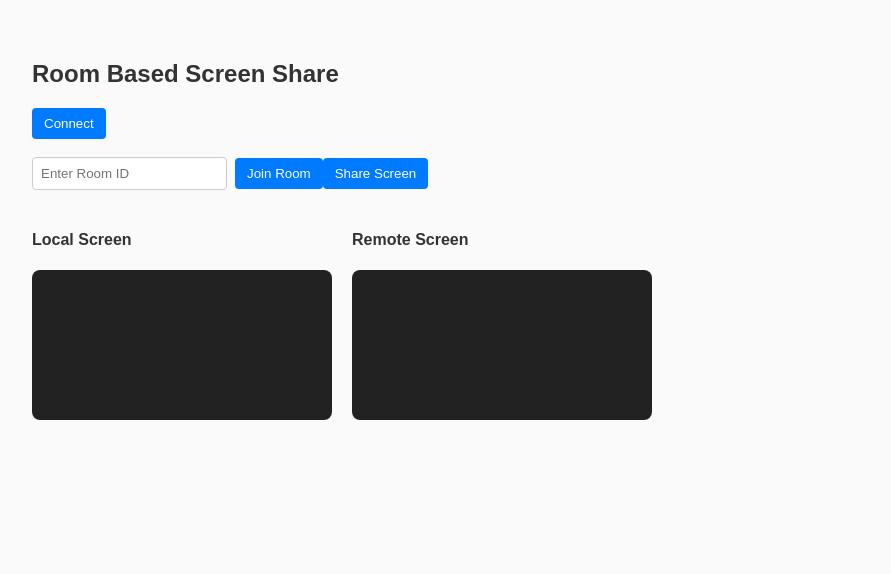
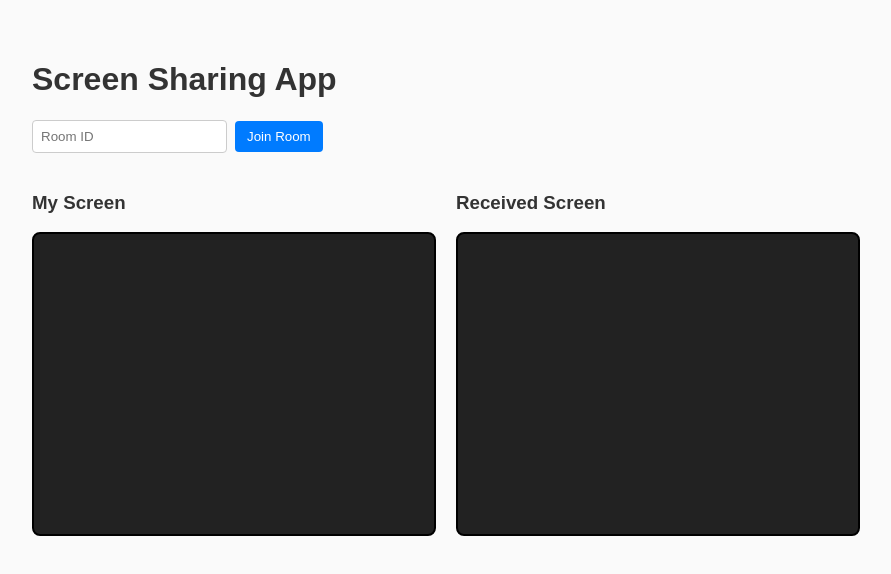
Before and after one commit to mahima-kamat/screen-sharing-frontend, a React (Vite) app: page / in a window 1280 px wide. Shown: the top 574 px of the page, without its empty margins (8-899 px from the left). Built offline with nearby package versions, Linux system fonts and the light colour scheme.

Commit message:
fix screen sharing app

```diff
--- a/src/App.jsx
+++ b/src/App.jsx
@@ -3,149 +3,200 @@ import io from "socket.io-client";
 
 export default function App() {
   const [roomId, setRoomId] = useState("");
-
-  const socketRef = useRef(null);
-  const pcRef = useRef(null);
+  const [isJoined, setIsJoined] = useState(false);
 
   const localVideoRef = useRef(null);
   const remoteVideoRef = useRef(null);
 
-  // CONNECT SOCKET
-  const connect = () => {
-    socketRef.current = io("https://screensharebackend-1.onrender.com", {
-      transports: ["websocket", "polling"]
+  const socketRef = useRef(null);
+  const peerConnection = useRef(null);
+  const localStream = useRef(null);
+  const isNegotiating = useRef(false);
+  const iceCandidatesQueue = useRef([]);
+
+  // Ref keeps the latest roomId accessible to useEffect event listeners
+  const roomIdRef = useRef(roomId);
+  useEffect(() => {
+    roomIdRef.current = roomId;
+  }, [roomId]);
+
+  // Clean up on component unmount
+  useEffect(() => {
+    return () => {
+      if (peerConnection.current) peerConnection.current.close();
+      if (socketRef.current) socketRef.current.disconnect();
+    };
+  }, []);
+
+  const initPeerConnection = (socket) => {
+    peerConnection.current = new RTCPeerConnection({
+  iceServers: [
+    { urls: "stun:stun.l.google.com:19302" },
+    {
+      urls: ["turn:openrelay.metered.ca:80",
+       "turn:openrelay.metered.ca:443",
+        "turn:openrelay.metered.ca:443?transport=tcp",],
+      username: "openrelayproject",
+      credential: "openrelayproject",
+    },
+  ],
+});
+
+    // Send local ICE candidates to the remote peer
+    peerConnection.current.onicecandidate = (event) => {
+      if (event.candidate && socket) {
+        socket.emit("ice-candidate", {
+          roomId: roomIdRef.current,
+          candidate: event.candidate,
+        });
+      }
+    };
+
+    // Listen for incoming remote stream tracks
+    peerConnection.current.ontrack = (event) => {
+      const [stream] = event.streams;
+      if (stream && remoteVideoRef.current) {
+        remoteVideoRef.current.srcObject = stream;
+      }
+    };
+  };
+
+  const joinRoom = () => {
+    if (!roomId) return alert("Please enter a Room ID");
+
+    const socket = io("https://screensharebackend-6fat.onrender.com");
+    socketRef.current = socket;
+
+    socket.on("connect", () => {
+      socket.emit("join-room", roomId);
+      setIsJoined(true);
+      initPeerConnection(socket);
     });
 
-    socketRef.current.on("connect", () => {
-      console.log("Connected:", socketRef.current.id);
+    socket.on("connect_error", () => {
+      alert("Failed to connect to signaling server");
     });
 
-    // OFFER RECEIVED
-    socketRef.current.on("offer", async ({ from, offer }) => {
-      await initPeer();
+    // Offer Handler (Receiver side)
+    socket.on("offer", async (offer) => {
+      if (isNegotiating.current) return;
+      isNegotiating.current = true;
+      try {
+        if (peerConnection.current.signalingState !== "stable") return;
+        await peerConnection.current.setRemoteDescription(new RTCSessionDescription(offer));
+        const answer = await peerConnection.current.createAnswer();
+        await peerConnection.current.setLocalDescription(answer);
 
-      await pcRef.current.setRemoteDescription(offer);
+        socket.emit("answer", { roomId: roomIdRef.current, answer });
 
-      const answer = await pcRef.current.createAnswer();
-      await pcRef.current.setLocalDescription(answer);
-
-      socketRef.current.emit("answer", {
-        roomId,
-        answer
-      });
+        // Add early ICE candidates
+        for (const candidate of iceCandidatesQueue.current) {
+          await peerConnection.current.addIceCandidate(new RTCIceCandidate(candidate));
+        }
+        iceCandidatesQueue.current = [];
+      } catch (err) {
+        console.error("Offer error:", err);
+      } finally {
+        isNegotiating.current = false;
+      }
     });
 
-    // ANSWER RECEIVED
-    socketRef.current.on("answer", async ({ answer }) => {
-      await pcRef.current.setRemoteDescription(answer);
+    // Answer Handler (Sender side)
+    socket.on("answer", async (answer) => {
+      try {
+        if (peerConnection.current.signalingState === "have-local-offer") {
+          await peerConnection.current.setRemoteDescription(new RTCSessionDescription(answer));
+
+          // Add early ICE candidates
+          for (const candidate of iceCandidatesQueue.current) {
+            await peerConnection.current.addIceCandidate(new RTCIceCandidate(candidate));
+          }
+          iceCandidatesQueue.current = [];
+        }
+      } catch (err) {
+        console.error("Answer error:", err);
+      }
     });
 
-    // ICE CANDIDATE
-    socketRef.current.on("ice-candidate", async ({ candidate }) => {
+    // ICE Candidate Handler
+    socket.on("ice-candidate", async (candidate) => {
       try {
-        if (candidate) {
-          await pcRef.current.addIceCandidate(candidate);
+        if (peerConnection.current && peerConnection.current.remoteDescription) {
+          await peerConnection.current.addIceCandidate(new RTCIceCandidate(candidate));
+        } else {
+          iceCandidatesQueue.current.push(candidate);
         }
       } catch (err) {
-        console.log("ICE error:", err);
+        console.error("ICE error:", err);
       }
     });
   };
 
-  // JOIN ROOM
-  const joinRoom = () => {
-    if (!roomId) return alert("Enter Room ID");
+  const shareScreen = async () => {
+    try {
+      const stream = await navigator.mediaDevices.getDisplayMedia({
+        video: true,
+        audio: false,
+      });
+      localStream.current = stream;
+      if (localVideoRef.current) {
+        localVideoRef.current.srcObject = stream;
+      }
 
-    socketRef.current.emit("join-room", roomId, (res) => {
-      console.log("Joined room:", res);
-      initPeer();
-    });
+      stream.getTracks().forEach((track) => {
+        peerConnection.current.addTrack(track, stream);
+      });
+
+      const offer = await peerConnection.current.createOffer();
+      await peerConnection.current.setLocalDescription(offer);
+
+      socketRef.current.emit("offer", { roomId, offer });
+    } catch (err) {
+      console.error("Screen share error:", err);
+    }
   };
 
-  // INIT PEER CONNECTION
-  const initPeer = async () => {
-    if (pcRef.current) return;
+  return (
+    <div style={{ padding: "20px" }}>
+      <h1>Screen Sharing App</h1>
 
-    pcRef.current = new RTCPeerConnection({
-      iceServers: [
-        { urls: "stun:stun.l.google.com:19302" }
-      ]
-    });
+      <div style={{ marginBottom: "20px" }}>
+        <input
+          value={roomId}
+          onChange={(e) => setRoomId(e.target.value)}
+          placeholder="Room ID"
+        />
+        <button onClick={joinRoom} disabled={isJoined}>
+          {isJoined ? "Joined Room" : "Join Room"}
+        </button>
+      </div>
 
-    // SEND ICE
-    pcRef.current.onicecandidate = (event) => {
-      if (event.candidate) {
-        socketRef.current.emit("ice-candidate", {
-          roomId,
-          candidate: event.candidate
-        });
-      }
-    };
+      {isJoined && (
+        <button onClick={shareScreen} style={{ marginBottom: "20px", display: "block" }}>
+          Share Screen
+        </button>
+      )}
 
-    // RECEIVE STREAM
-    pcRef.current.ontrack = (event) => {
-      remoteVideoRef.current.srcObject = event.streams[0];
-    };
-  };
-
-  // SHARE SCREEN
-  const shareScreen = async () => {
-    if (!roomId) return alert("Enter Room ID");
-
-    const stream = await navigator.mediaDevices.getDisplayMedia({
-      video: true,
-      audio: false
-    });
-
-    localVideoRef.current.srcObject = stream;
-
-    stream.getTracks().forEach((track) => {
-      pcRef.current.addTrack(track, stream);
-    });
-
-    const offer = await pcRef.current.createOffer();
-    await pcRef.current.setLocalDescription(offer);
-
-    socketRef.current.emit("offer", {
-      roomId,
-      offer
-    });
-  };
-
-  useEffect(() => {
-    return () => {
-      socketRef.current?.disconnect();
-      pcRef.current?.close();
-    };
-  }, []);
-
-  return (
-    <div style={{ padding: 20 }}>
-      <h2>Room Based Screen Share</h2>
-
-      <button onClick={connect}>Connect</button>
-
-      <br /><br />
-
-      <input
-        placeholder="Enter Room ID"
-        value={roomId}
-        onChange={(e) => setRoomId(e.target.value)}
-      />
-
-      <button onClick={joinRoom}>Join Room</button>
-
-      <button onClick={shareScreen}>Share Screen</button>
-
-      <div style={{ display: "flex", gap: 20, marginTop: 20 }}>
+      <div style={{ display: "flex", gap: "20px", flexWrap: "wrap" }}>
         <div>
-          <h4>Local Screen</h4>
-          <video ref={localVideoRef} autoPlay muted width="300" />
+          <h3>My Screen</h3>
+          <video
+            ref={localVideoRef}
+            autoPlay
+            muted
+            playsInline
+            style={{ width: "400px", height: "300px", border: "2px solid black" }}
+          />
         </div>
-
         <div>
-          <h4>Remote Screen</h4>
-          <video ref={remoteVideoRef} autoPlay width="300" />
+          <h3>Received Screen</h3>
+          <video
+            ref={remoteVideoRef}
+            autoPlay
+            muted
+            playsInline
+            style={{ width: "400px", height: "300px", border: "2px solid black" }}
+          />
         </div>
       </div>
     </div>
```
